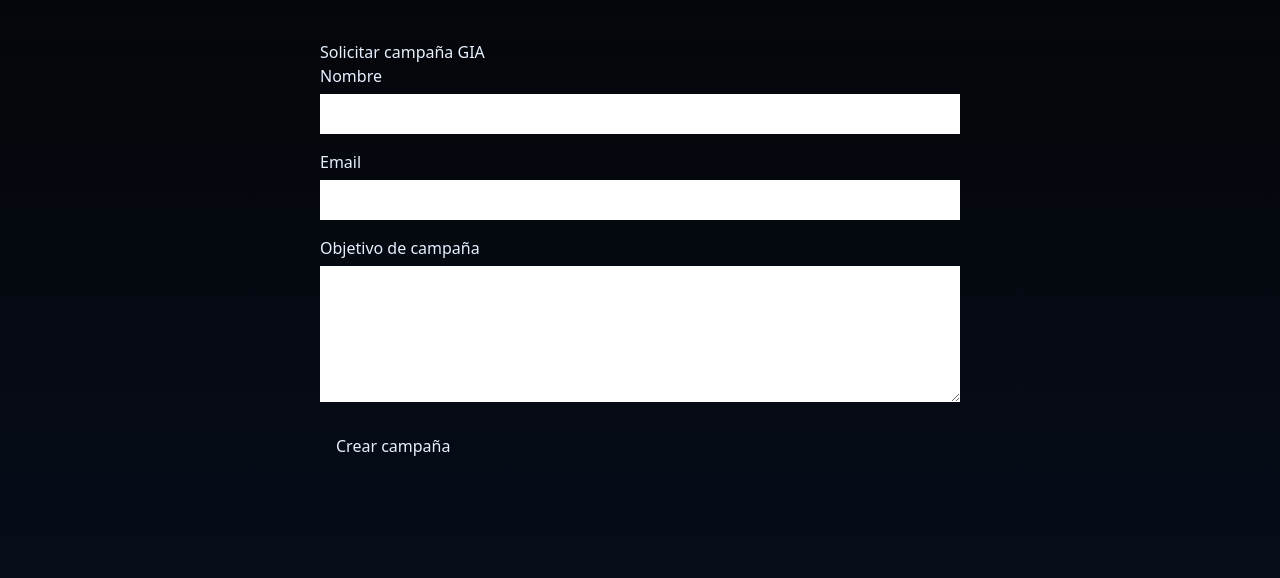
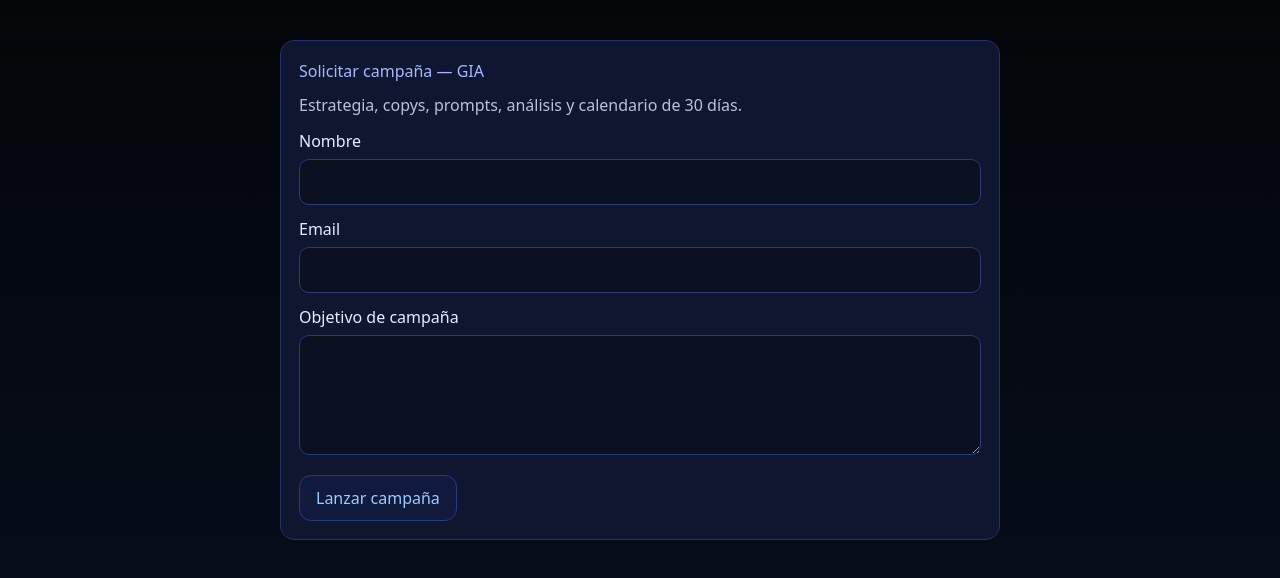
Before and after one commit to hbns13415/gia-agency, a Next.js app: page /order in a window 1280 px wide. Shown: the top 578 px of the page. Built offline with nearby package versions, Linux system fonts and the light colour scheme.

Commit message:
Update order.js

```diff
--- a/pages/order.js
+++ b/pages/order.js
@@ -2,14 +2,17 @@
 import { useState } from "react";
 
 export default function Order() {
+  const [form, setForm] = useState({ name: "", email: "", objective: "" });
   const [loading, setLoading] = useState(false);
   const [resp, setResp] = useState(null);
-  const [form, setForm] = useState({ name:"", email:"", objective:"" });
+  const canSubmit = form.name && form.email && form.objective;
 
   async function onSubmit(e) {
     e.preventDefault();
+    if (!canSubmit) return;
     setLoading(true);
     setResp(null);
+    try {
       const r = await fetch("/api/gia/execute", {
         method: "POST",
         headers: { "Content-Type":"application/json" },
@@ -17,47 +20,62 @@
       });
       const j = await r.json();
       setResp(j);
+    } catch (err) {
+      setResp({ ok:false, error: String(err?.message || err) });
+    } finally {
       setLoading(false);
     }
+  }
+
+  const wrap = { maxWidth: 720, margin: "40px auto", fontFamily: "system-ui, Arial", color:"#e6ecff" };
+  const card = { background:"#0f1630", border:"1px solid #23306b", borderRadius:14, padding:18 };
+  const h1 = { margin:0, marginBottom:10, color:"#a5b8ff" };
+  const label = { display:"block", margin:"12px 0 6px" };
+  const input = { width:"100%", padding:"10px 12px", borderRadius:10, border:"1px solid #2a3a7a", background:"#0b1020", color:"#e6ecff" };
+  const btn = { marginTop:14, padding:"10px 16px", borderRadius:12, border:"1px solid #2a3a7a", background:"#101a3d", color:"#9ecbff", cursor:"pointer" };
 
   return (
-    <div style={{maxWidth:640, margin:"40px auto", fontFamily:"system-ui, Arial"}}>
-      <h1>Solicitar campaña GIA</h1>
+    <div style={{...wrap}}>
+      <div style={{...card}}>
+        <h1 style={h1}>Solicitar campaña — GIA</h1>
+        <p style={{opacity:.8, marginTop:4}}>Estrategia, copys, prompts, análisis y calendario de 30 días.</p>
         <form onSubmit={onSubmit}>
-        <label>Nombre<br/>
-          <input required value={form.name}
-            onChange={e=>setForm({...form, name:e.target.value})}
-            style={{width:"100%", padding:8, margin:"6px 0 16px"}}/>
-        </label>
-        <label>Email<br/>
-          <input required type="email" value={form.email}
-            onChange={e=>setForm({...form, email:e.target.value})}
-            style={{width:"100%", padding:8, margin:"6px 0 16px"}}/>
-        </label>
-        <label>Objetivo de campaña<br/>
-          <textarea required rows={5} value={form.objective}
-            onChange={e=>setForm({...form, objective:e.target.value})}
-            style={{width:"100%", padding:8, margin:"6px 0 16px"}}/>
-        </label>
-        <button disabled={loading} type="submit" style={{padding:"10px 16px"}}>
-          {loading ? "Generando..." : "Crear campaña"}
+          <label style={label}>Nombre</label>
+          <input style={input} required value={form.name}
+            onChange={e=>setForm({...form, name:e.target.value})} />
+
+          <label style={label}>Email</label>
+          <input style={input} required type="email" value={form.email}
+            onChange={e=>setForm({...form, email:e.target.value})} />
+
+          <label style={label}>Objetivo de campaña</label>
+          <textarea style={{...input, minHeight:120}} required value={form.objective}
+            onChange={e=>setForm({...form, objective:e.target.value})} />
+
+          <button type="submit" style={btn} disabled={!canSubmit || loading}>
+            {loading ? "GIA está trabajando…" : "Lanzar campaña"}
           </button>
         </form>
+      </div>
 
       {resp && (
-        <div style={{marginTop:24}}>
+        <div style={{...card, marginTop:16}}>
           {resp.ok ? (
             <>
-              <h3>Links de descarga</h3>
+              <h3 style={{marginTop:0, color:"#a5b8ff"}}>¡Listo! Enviamos tu campaña por email</h3>
+              <p>También podés descargarla acá:</p>
               <ul>
-                <li><a href={resp.links.json}>JSON maestro</a></li>
-                <li><a href={resp.links.csv}>Calendario (CSV)</a></li>
-                <li><a href={resp.links.html}>Informe (HTML)</a></li>
-                <li><a href={resp.links.zip}>ZIP completo</a></li>
+                <li><a href={resp.links.json} target="_blank" rel="noreferrer">JSON maestro</a></li>
+                <li><a href={resp.links.csv}  target="_blank" rel="noreferrer">Calendario (CSV)</a></li>
+                <li><a href={resp.links.html} target="_blank" rel="noreferrer">Informe (HTML)</a></li>
+                <li><a href={resp.links.zip}  target="_blank" rel="noreferrer">ZIP completo</a></li>
               </ul>
             </>
           ) : (
+            <>
+              <h3 style={{marginTop:0, color:"#ffb4b4"}}>Ocurrió un problema</h3>
               <pre style={{whiteSpace:"pre-wrap"}}>{JSON.stringify(resp, null, 2)}</pre>
+            </>
           )}
         </div>
       )}
```
Lines whose indentation alone changed are shown as unchanged.
